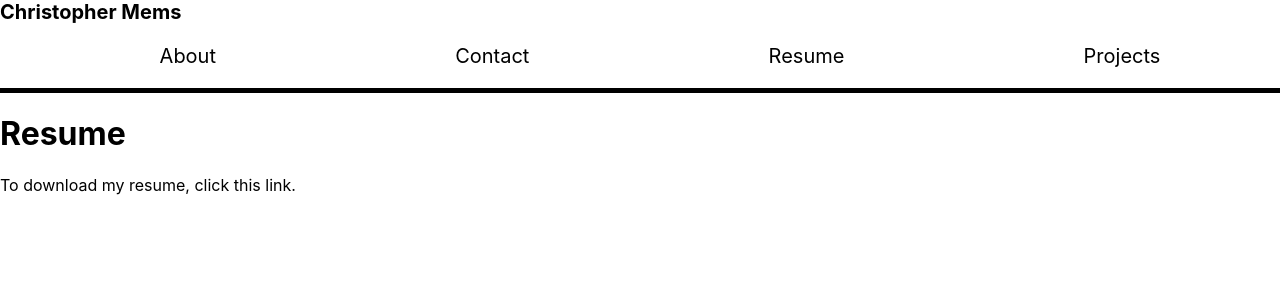
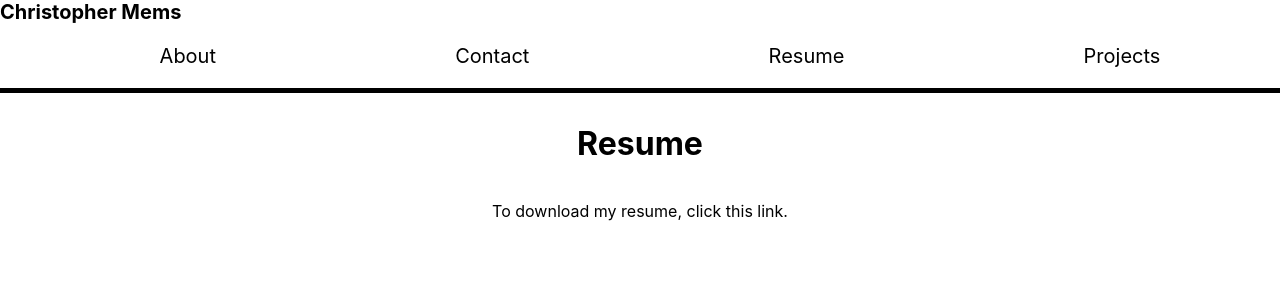
Before and after one commit to cmthecoder/portfolio-react, a React (Create React App) app: page /resume in a window 1280 px wide. Shown: the top 300 px of the page. Built offline with nearby package versions, Linux system fonts and the light colour scheme.

Commit message:
center elements in pages

```diff
--- a/src/pages/About.jsx
+++ b/src/pages/About.jsx
@@ -1,9 +1,11 @@
+import '../styles/About.css'
+
 const About = () => {
   return (
-    <>
+    <div class="about">
       <img src="https://i.imgur.com/pqyfJ16.jpg?2" alt=""/>
       <h2>I am a Software Engineer with experience in coding languages such as CSS, HTML, JavaScript, and React. I interact with clients to gather key details so that I may use my engineering skills to turn their ideas into reality. With my passion for helping people and solving problems, Software Engineering gives me the ability to create change and be a contributor to a team in generating solutions.</h2>
-    </>
+    </div>
   );
 }
 
--- a/src/pages/Resume.jsx
+++ b/src/pages/Resume.jsx
@@ -1,10 +1,12 @@
+import "../styles/Resume.css"
+
 const Resume = () => {
   return (
-    <>
+    <div class="resume">
       <h1>Resume</h1>
       <p>To download my resume, click this <a href="Christopher Mems Resume.pdf" download>link.</a>
       </p>
-    </>
+    </div>
   );
 }
 
--- a/src/styles/About.css
+++ b/src/styles/About.css
@@ -0,0 +1,6 @@
+.about {
+  display: flex;
+  justify-content: center;
+  align-items: center;
+  flex-direction: column;
+}
--- a/src/styles/Resume.css
+++ b/src/styles/Resume.css
@@ -0,0 +1,6 @@
+.resume {
+  display: flex;
+  justify-content: center;
+  align-items: center;
+  flex-direction: column;
+}
```
